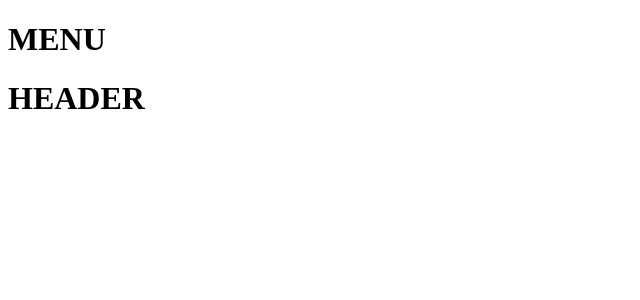
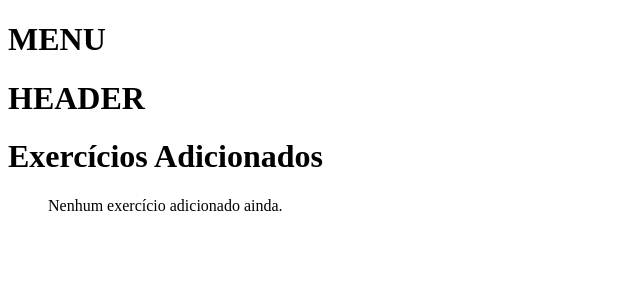
Before and after one commit to Ramom-Gomes/Fitness, a React (Vite) app: page /seus-exercicios in a window 1280 px wide. Before the commit this address had no page. Shown: the top 300 px of the page, without its empty margins (0-640 px from the left). Built offline with nearby package versions, Linux system fonts and the light colour scheme.

Commit message:
component-usuarios-exercicios-inicio

```diff
--- /dev/null
+++ b/src/components/usuarioexercicios.jsx
@@ -0,0 +1,34 @@
+import React from 'react';
+
+function UserExerciseList() {
+  // Obtém o usuário logado do localStorage
+  const currentUser = JSON.parse(localStorage.getItem('currentUser'));
+
+  return (
+    <div>
+      <h1>Exercícios Adicionados</h1>
+      <ul>
+        {currentUser && currentUser.exercises ? (
+          currentUser.exercises.map((exercise, index) => (
+            <li key={index}>
+              <h3>Nome: {exercise.name}</h3>
+              <p>ID: {exercise.id}</p>
+              <p>Parte do Corpo: {exercise.bodyPart}</p>
+              <p>Equipamento: {exercise.equipment}</p>
+              <img
+                src={exercise.gifUrl}
+                alt={`Imagem do exercício ${exercise.name}`}
+                style={{ maxWidth: '100%', height: 'auto' }}
+              />
+              <p>Alvo: {exercise.target}</p>
+            </li>
+          ))
+        ) : (
+          <p>Nenhum exercício adicionado ainda.</p>
+        )}
+      </ul>
+    </div>
+  );
+}
+
+export default UserExerciseList;
--- a/src/routes/rotas.jsx
+++ b/src/routes/rotas.jsx
@@ -6,6 +6,7 @@ import BemVindo from "../components/bemvindo";
 import TrocarSenha from "../components/trocarSenha";
 import AtualizarUsuario from "../components/minhasInformacoes";
 import ExerciseList from '../components/exercicios';
+import UserExerciseList from '../components/usuarioexercicios';
 
 const Rotas = ({ users , registerUser, addExerciseToUser }) => (
   <Routes>
@@ -15,6 +16,7 @@ const Rotas = ({ users , registerUser, addExerciseToUser }) => (
     <Route path="/trocar-senha" element={<TrocarSenha users={users} />} />
     <Route path="/atualizar-usuario" element={<AtualizarUsuario />} />
     <Route path="/exercise-list" element={<ExerciseList users={users} addExerciseToUser={addExerciseToUser}/>} />
+    <Route path="/seus-exercicios" element={<UserExerciseList />} />
   </Routes>
 );
 
```
